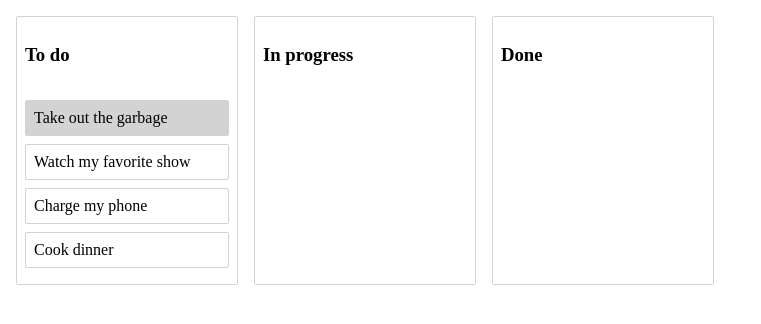
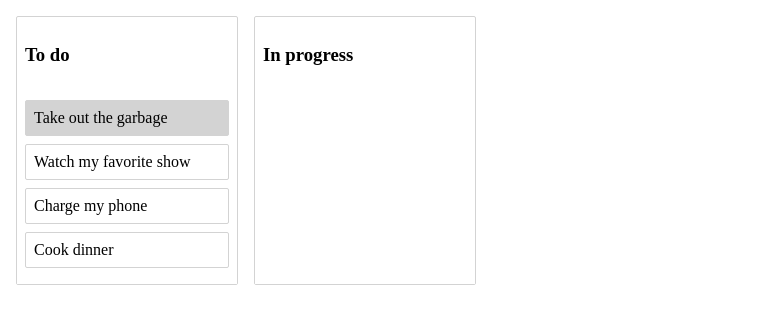
Before and after one commit to ozovalihasan/ead, a React (Create React App) app: page / in a window 1280 px wide. Shown: the top 324 px of the page, without its empty margins (0-761 px from the left). Built offline with nearby package versions, Linux system fonts and the light colour scheme.

Commit message:
Fix the problem

```diff
--- a/src/App.js
+++ b/src/App.js
@@ -1,11 +1,10 @@
 import React, { useState } from 'react';
 import styled from 'styled-components';
-import { DragDropContext } from 'react-beautiful-dnd';
+import { DragDropContext, Droppable } from 'react-beautiful-dnd';
 import initialData from './initial-data';
 import Column from './column';
 
 const App = () => {
-  // setTimeout(() => { console.warn('hasan'); }, 0);
   const [data, setData] = useState(initialData);
 
   // const onDragStart = () => {
@@ -29,8 +28,11 @@ const App = () => {
     });
   };
   const onDragEnd = (result) => {
+    // document.body.style.color = 'inherit';
+    // document.body.style.backgroundColor = 'inherit';
+
     const {
-      destination, source, draggableId,
+      destination, source, draggableId, type,
     } = result;
 
     setData({
@@ -48,6 +50,19 @@ const App = () => {
       return;
     }
 
+    if (type === 'column') {
+      const newColumnOrder = Array.from(data.columnOrder);
+      newColumnOrder.splice(source.index, 1);
+      newColumnOrder.splice(destination.index, 0, draggableId);
+
+      const newData = {
+        ...data,
+        columnOrder: newColumnOrder,
+      };
+      setData(newData);
+      return;
+    }
+
     const home = data.columns[source.droppableId];
     const foreign = data.columns[destination.droppableId];
 
@@ -56,7 +71,7 @@ const App = () => {
       newTaskIds.splice(source.index, 1);
       newTaskIds.splice(destination.index, 0, draggableId);
 
-      const newHome = {
+      const newColumn = {
         ...home,
         taskIds: newTaskIds,
       };
@@ -65,7 +80,7 @@ const App = () => {
         ...data,
         columns: {
           ...data.columns,
-          [newHome.id]: newHome,
+          [newColumn.id]: newColumn,
         },
       };
 
@@ -73,26 +88,26 @@ const App = () => {
       return;
     }
 
-    const homeTaskIds = Array.from(home.taskIds);
-    homeTaskIds.splice(source.index, 1);
-    const newHome = {
+    const startTaskIds = Array.from(home.taskIds);
+    startTaskIds.splice(source.index, 1);
+    const newStart = {
       ...home,
-      taskIds: homeTaskIds,
+      taskIds: startTaskIds,
     };
 
-    const foreignTaskIds = Array.from(foreign.taskIds);
-    foreignTaskIds.splice(destination.index, 0, draggableId);
-    const newForeign = {
+    const finishTaskIds = Array.from(foreign.taskIds);
+    finishTaskIds.splice(destination.index, 0, draggableId);
+    const newFinish = {
       ...foreign,
-      taskIds: foreignTaskIds,
+      taskIds: finishTaskIds,
     };
 
     const newData = {
       ...data,
       columns: {
         ...data.columns,
-        [newHome.id]: newHome,
-        [newForeign.id]: newForeign,
+        [newStart.id]: newStart,
+        [newFinish.id]: newFinish,
       },
     };
     setData(newData);
@@ -102,31 +117,40 @@ const App = () => {
     <div className="App">
       <DragDropContext
         onDragStart={onDragStart}
+        // onDragUpdate={onDragUpdate}
         onDragEnd={onDragEnd}
       >
-        <Container>
-
+        <Droppable
+          droppableId="all-columns"
+          direction="horizontal"
+          type="column"
+        >
+          {(provided) => (
+            <Container
+              {...provided.droppableProps}
+              ref={provided.innerRef}
+            >
               {data.columnOrder.map((columnId, index) => {
                 const column = data.columns[columnId];
                 const tasks = column.taskIds.map(
                   (taskId) => data.tasks[taskId],
                 );
                 const isDropDisabled = index < data.homeIndex;
-
                 return (
                   <Column
                     key={column.id}
                     column={column}
                     tasks={tasks}
                     isDropDisabled={isDropDisabled}
+                    index={index}
                   />
                 );
               })}
-
+              {provided.placeholder}
             </Container>
-
+          )}
+        </Droppable>
       </DragDropContext>
-
     </div>
   );
 };
--- a/src/column.js
+++ b/src/column.js
@@ -1,16 +1,24 @@
 import React from 'react';
 import PropTypes from 'prop-types';
 import styled from 'styled-components';
-import { Droppable } from 'react-beautiful-dnd';
+import { Droppable, Draggable } from 'react-beautiful-dnd';
 import Task from './task';
 
 const Column = ({
-  column, tasks, isDropDisabled,
+  column, tasks, isDropDisabled, index,
 }) => (
-  <Container>
-    <Title>{column.title}</Title>
+  <Draggable draggableId={column.id} index={index}>
+    {(provided) => (
+      <Container
+        {...provided.draggableProps}
+        ref={provided.innerRef}
+      >
+        <Title {...provided.dragHandleProps}>
+          {column.title}
+        </Title>
         <Droppable
           droppableId={column.id}
+          type="task"
           isDropDisabled={isDropDisabled}
         >
           {(provided, snapshot) => (
@@ -27,7 +35,9 @@ const Column = ({
           )}
         </Droppable>
       </Container>
+    )}
 
+  </Draggable>
 );
 
 const Container = styled.div`
@@ -58,5 +68,6 @@ Column.propTypes = {
   column: PropTypes.shape().isRequired,
   tasks: PropTypes.arrayOf(PropTypes.shape()).isRequired,
   isDropDisabled: PropTypes.bool.isRequired,
+  index: PropTypes.number.isRequired,
 };
 export default Column;
--- a/src/initial-data.js
+++ b/src/initial-data.js
@@ -16,15 +16,10 @@ const initialData = {
       title: 'In progress',
       taskIds: [],
     },
-    'column-3': {
-      id: 'column-3',
-      title: 'Done',
-      taskIds: [],
-    },
 
   },
   // Facilitate reordering of the columns
-  columnOrder: ['column-1', 'column-2', 'column-3'],
+  columnOrder: ['column-1', 'column-2'],
 };
 
 export default initialData;
--- a/src/task.js
+++ b/src/task.js
@@ -21,7 +21,6 @@ const Task = ({ task, index }) => {
           isDragDisabled={isDragDisabled}
           ref={provided.innerRef}
         >
-          {/* <Handle {...provided.dragHandleProps} /> */}
           {task.content}
         </Container>
       )}
```
Lines whose indentation alone changed are shown as unchanged.
